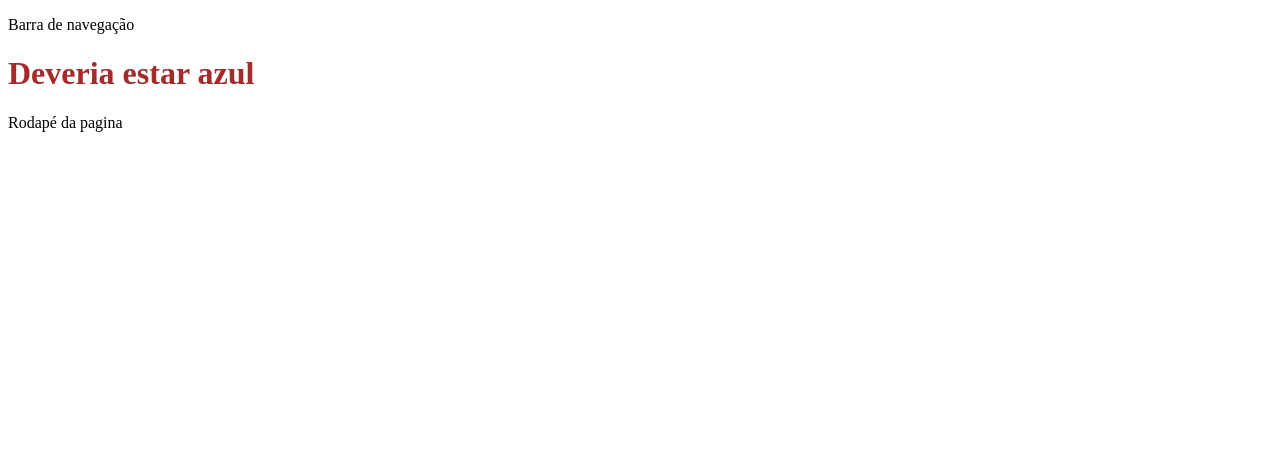
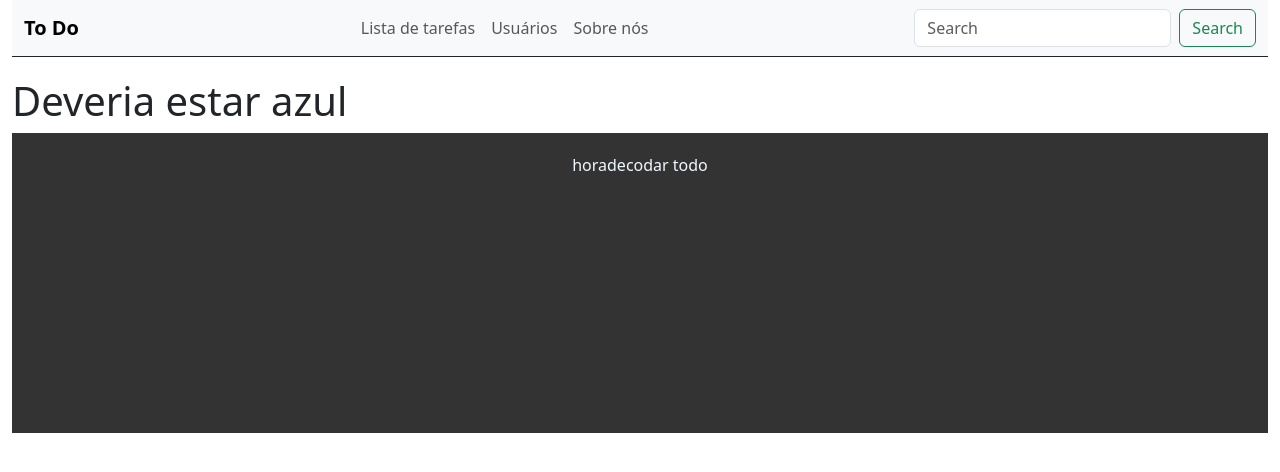
Before and after one commit to dv18/TO_DO, a Django app: page / in a window 1280 px wide. Shown: the top 472 px of the page. Run offline with Django 3.2, Linux system fonts and the light colour scheme.

Commit message:
Atualização

```diff
--- a/ToDo/task/static/css/styles.css
+++ b/ToDo/task/static/css/styles.css
@@ -1,3 +1,37 @@
-h1{
-    color: brown;
+.conteiner-fluid {
+    padding: 0;
 }
+
+/* Navbar*/
+
+.navbar {
+    border-bottom: 1px solid;
+    margin-bottom: 20px;
+}
+
+.navbar-nav{
+    margin: auto;
+}
+
+.navbar-brand {
+    font-weight: bold;
+}
+
+.navbar-light .navbar-nav a.nav-link {
+    color: #333;
+    letter-spacing: 1px;
+}
+
+/*Rodape*/
+
+footer{
+    background-color: #333;
+    height: 300px ;
+    border-top: 20px solid #333;
+}
+
+footer p {
+    color: aliceblue;
+    text-align: center;
+    top: 50%;
+}
--- a/ToDo/task/templates/base.html
+++ b/ToDo/task/templates/base.html
@@ -8,14 +8,44 @@
     <meta name="viewport" content="width=device-width, initial-scale=1.0">
     <title>{% block title %}{% endblock %}</title>
     <!--Utilizando essa função vc pode usalas em um novo modelo sem codar o inicial-->
+    <link href="https://cdn.jsdelivr.net/npm/bootstrap@5.3.1/dist/css/bootstrap.min.css" rel="stylesheet" integrity="sha384-4bw+/aepP/YC94hEpVNVgiZdgIC5+VKNBQNGCHeKRQN+PtmoHDEXuppvnDJzQIu9" crossorigin="anonymous">
     <link rel="stylesheet" href="{% static 'css/styles.css' %}">
 </head>
 <body>
-    <p>Barra de navegação</p>
-    {% block content %}
-    <!--Utilizando essa função vc pode usalas em um novo modelo sem codar o inicial-->
-    {% endblock %}
-    <p>Rodapé da pagina</p>
+    <div class="container-fluid">
+        <nav class="navbar navbar-expand-lg bg-body-tertiary">
+            <div class="container-fluid">
+              <a class="navbar-brand" href="#">To Do</a>
+              <button class="navbar-toggler" type="button" data-bs-toggle="collapse" data-bs-target="#navbarSupportedContent" aria-controls="navbarSupportedContent" aria-expanded="false" aria-label="Toggle navigation">
+                <span class="navbar-toggler-icon"></span>
+              </button>
+              <div class="collapse navbar-collapse" id="navbarSupportedContent">
+                <ul class="navbar-nav me-auto mb-2 mb-lg-0">
+                  <li class="nav-item">
+                    <a class="nav-link" href="#">Lista de tarefas</a>
+                  </li>
+                  <li class="nav-item">
+                    <a class="nav-link"  href="#">Usuários</a>
+                  </li>
+                  <li class="nav-item">
+                    <a class="nav-link"  href="#">Sobre nós</a>
+                  </li>
+                </ul>
+                <form class="d-flex" role="search">
+                  <input class="form-control me-2" type="search" placeholder="Search" aria-label="Search">
+                  <button class="btn btn-outline-success" type="submit">Search</button>
+                </form>
+              </div>
+            </div>
+          </nav>
+        {% block content %}
+        <!--Utilizando essa função vc pode usalas em um novo modelo sem codar o inicial-->
+        {% endblock %}
+        <footer>
+          <p>horadecodar todo</p>
+        </footer>
+    </div>
+    <script src="https://cdn.jsdelivr.net/npm/bootstrap@5.3.1/dist/js/bootstrap.bundle.min.js" integrity="sha384-HwwvtgBNo3bZJJLYd8oVXjrBZt8cqVSpeBNS5n7C8IVInixGAoxmnlMuBnhbgrkm" crossorigin="anonymous"></script>
     <script src="{% static 'js/scripts.js' %}"></script>
 </body>
 </html>
```
